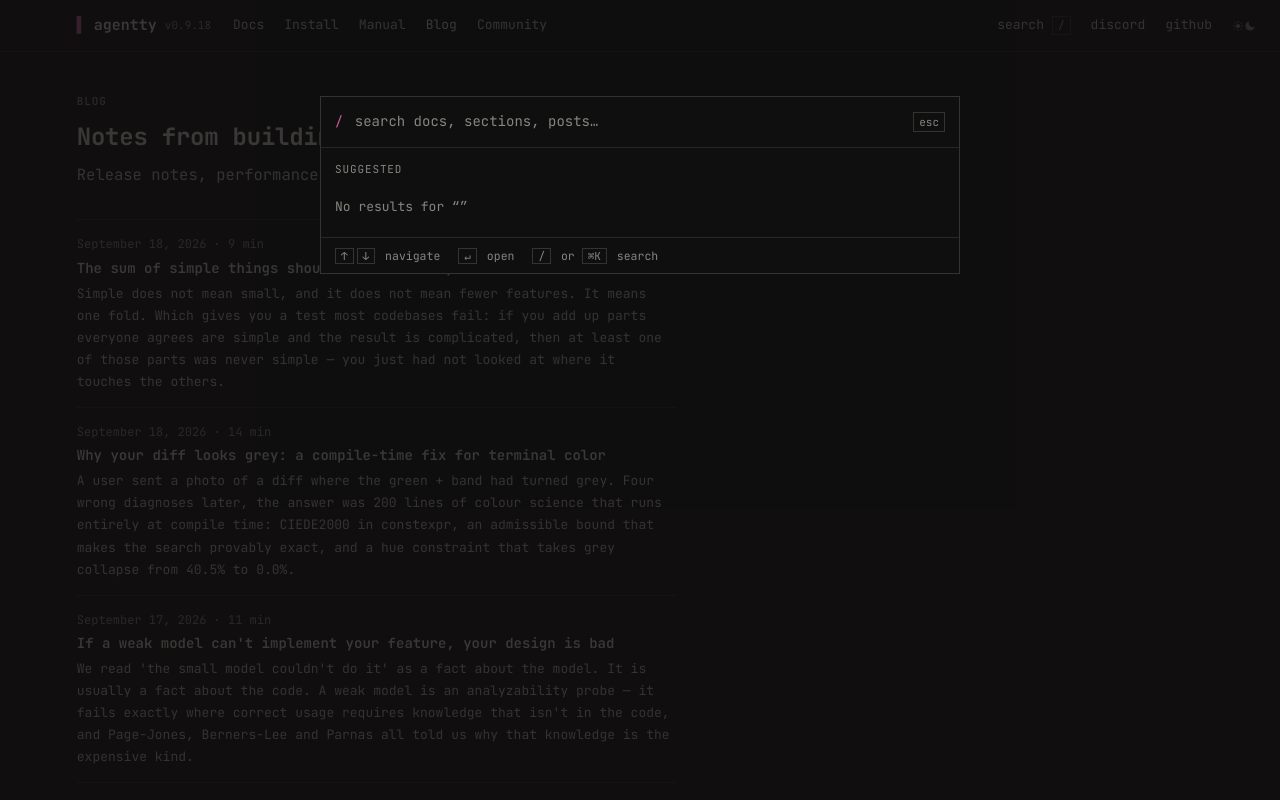
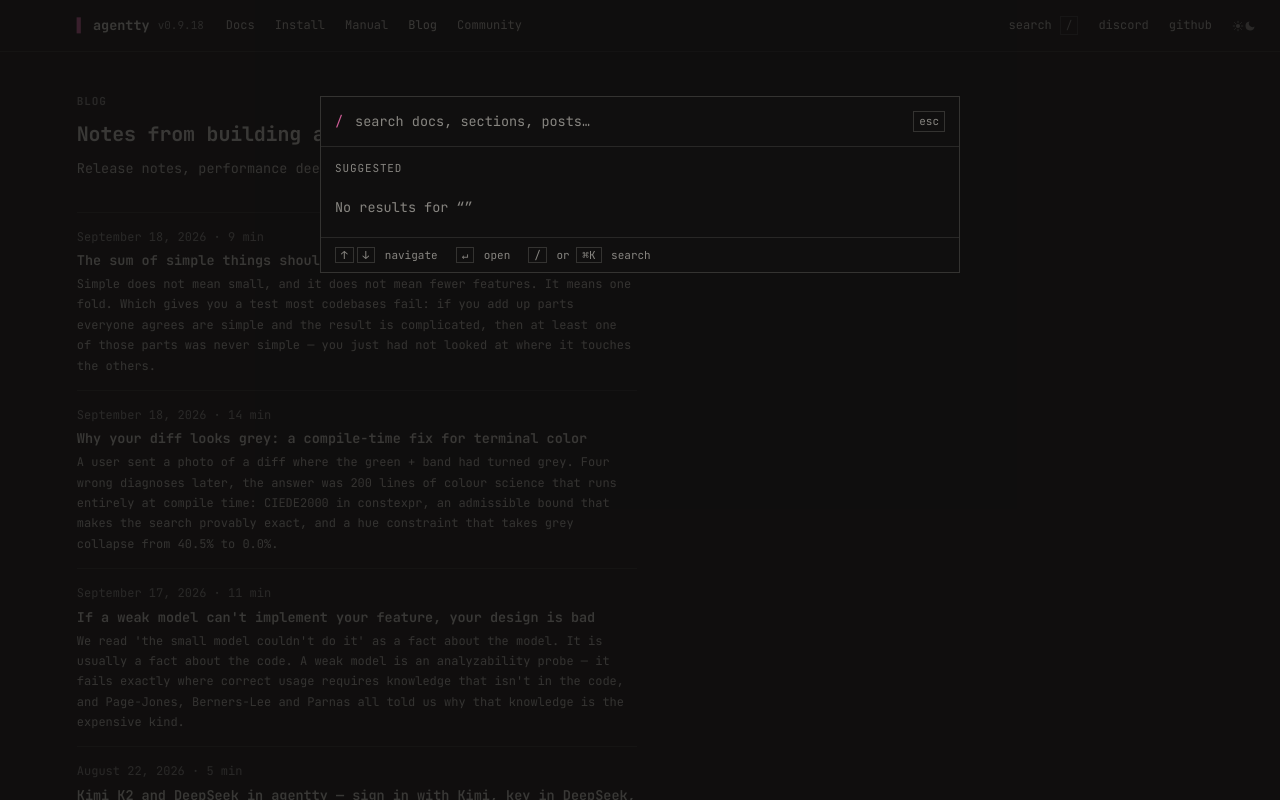
Before and after one commit to 1ay1/agentty.org, a Next.js app: page /blog in a window 1280 px wide. Both pictures are taken after a click on the button "Search the docs". Shown: the top 800 px of the page. Built offline with nearby package versions, Linux system fonts and the light colour scheme.

Commit message:
One type scale: 11/12/13.5/15/20, smaller overall

```diff
--- a/app/site.css
+++ b/app/site.css
@@ -26,7 +26,13 @@
   --mono: var(--font-mono), "JetBrains Mono", ui-monospace, SFMono-Regular, Menlo, Consolas, monospace;
   --gutter: clamp(20px, 6vw, 80px);
   --nav-h: 52px;
-  --measure: 600px;   /* ≈64 chars of 15px mono: a comfortable line */
+  /* type scale: five sizes, nothing else */
+  --fs-xs: 11px;      /* uppercase labels, kbd */
+  --fs-sm: 12px;      /* meta, captions, toc, code */
+  --fs-base: 13.5px;  /* body, prose, nav, sidebar */
+  --fs-md: 15px;      /* h2 */
+  --fs-lg: 20px;      /* h1 */
+  --measure: 560px;   /* ≈68 chars of 13.5px mono */
   --hl-foreground: #cecdc3; --hl-token-comment: #6f6e69; --hl-token-keyword: #ce5d97;
   --hl-token-string: #3aa99f; --hl-token-string-expression: #879a39; --hl-token-function: #4385be;
   --hl-token-constant: #da702c; --hl-token-parameter: #cecdc3; --hl-token-punctuation: #878580;
@@ -62,7 +68,7 @@ body {
   margin: 0;
   background: var(--bg);
   color: var(--text);
-  font: 14px/1.7 var(--mono);
+  font: var(--fs-base)/1.7 var(--mono);
   font-feature-settings: "zero", "kern";
   -webkit-font-smoothing: antialiased;
   text-rendering: optimizeLegibility;
@@ -95,26 +101,26 @@ button { font: inherit; color: inherit; }
 }
 .wrap { width: 100%; padding: 0 24px 0 var(--gutter); }
 .nav-inner { display: flex; align-items: center; gap: 22px; }
-.brand { display: flex; align-items: center; gap: 8px; color: var(--text); text-decoration: none; font-weight: 700; font-size: 15px; }
+.brand { display: flex; align-items: center; gap: 8px; color: var(--text); text-decoration: none; font-weight: 700; font-size: var(--fs-base); }
 .brand:hover { color: var(--text); }
 .brand-mark { color: var(--accent); }
-.brand-ver { font-size: 11px; color: var(--text-faint); font-weight: 400; }
+.brand-ver { font-size: var(--fs-xs); color: var(--text-faint); font-weight: 400; }
 .nav-links { display: flex; gap: 20px; }
 .nav-links a, .nav-cta a, .cmdk-trigger {
-  color: var(--text-dim); text-decoration: none; font-size: 13px; white-space: nowrap;
+  color: var(--text-dim); text-decoration: none; font-size: var(--fs-sm); white-space: nowrap;
 }
 .nav-links a:hover, .nav-links a[aria-current], .nav-cta a:hover, .cmdk-trigger:hover { color: var(--text); }
 .nav-spacer { flex: 1; }
 .nav-cta { display: flex; align-items: center; gap: 20px; }
 .cmdk-trigger { display: inline-flex; align-items: center; gap: 8px; padding: 0; background: none; border: 0; cursor: pointer; }
-.cmdk-trigger kbd { font-size: 11px; color: var(--text-faint); border: 1px solid var(--border); padding: 0 5px; line-height: 1.5; }
+.cmdk-trigger kbd { font-size: var(--fs-xs); color: var(--text-faint); border: 1px solid var(--border); padding: 0 5px; line-height: 1.5; }
 .theme-toggle { display: inline-flex; align-items: center; justify-content: center; width: 24px; height: 24px; padding: 0; background: none; border: 0; color: var(--text-faint); cursor: pointer; }
 .theme-toggle:hover { color: var(--text); }
 .theme-icon { width: 14px; height: 14px; }
 html[data-theme="dark"] .theme-icon.moon, html[data-theme="light"] .theme-icon.sun { display: none; }
 .nav-toggle {
   display: none; align-items: center; justify-content: center; width: 40px; height: 34px; padding: 0;
-  font-size: 15px; background: none; border: 1px solid var(--border); color: var(--text-dim); cursor: pointer;
+  font-size: var(--fs-md); background: none; border: 1px solid var(--border); color: var(--text-dim); cursor: pointer;
 }
 .nav-toggle:hover { color: var(--text); border-color: var(--text-faint); }
 
@@ -137,26 +143,26 @@ html[data-theme="dark"] .theme-icon.moon, html[data-theme="light"] .theme-icon.s
 
 /* ── shared text blocks ───────────────────────────────────────────────── */
 .kicker, .sec-title, .docs-toc .t, .note .label, .docnav .dir {
-  font-size: 11px; letter-spacing: .08em; text-transform: uppercase; font-weight: 600; color: var(--text-faint);
+  font-size: var(--fs-xs); letter-spacing: .08em; text-transform: uppercase; font-weight: 600; color: var(--text-faint);
 }
 .kicker { margin: 0 0 10px; }
-.lead { color: var(--text-dim); font-size: 15.5px; line-height: 1.65; margin: 10px 0 32px; text-wrap: pretty; }
+.lead { color: var(--text-dim); font-size: var(--fs-base); line-height: 1.7; margin: 10px 0 32px; text-wrap: pretty; }
 .lead strong { color: var(--text-dim); }
-.breadcrumb { display: flex; flex-wrap: wrap; align-items: baseline; gap: 6px; font-size: 12px; color: var(--text-faint); margin-bottom: 20px; }
+.breadcrumb { display: flex; flex-wrap: wrap; align-items: baseline; gap: 6px; font-size: var(--fs-sm); color: var(--text-faint); margin-bottom: 20px; }
 .breadcrumb a { color: var(--text-dim); text-decoration: none; }
 .breadcrumb a:hover { color: var(--text); text-decoration: underline; }
 .breadcrumb .sep { color: var(--border); }
 .breadcrumb .cur { color: var(--text); }
 
 /* prose rendered from markdown (docs, blog, guides, compare, pages) */
-.doc-body { color: var(--text-dim); font-size: 15px; line-height: 1.8; hyphens: manual; }
+.doc-body { color: var(--text-dim); font-size: var(--fs-base); line-height: 1.8; hyphens: manual; }
 .doc-body p, .doc-body li { text-wrap: pretty; }
 .doc-body :is(h2, h3, h4) { text-wrap: balance; }
 .doc-chunk { display: contents; }
 .doc-body p, .doc-body ul, .doc-body ol { margin: 0 0 1.15em; }
-.doc-body h2 { font-size: 18px; line-height: 1.4; margin: 2.8em 0 .8em; }
-.doc-body h3 { font-size: 15.5px; line-height: 1.45; margin: 2em 0 .6em; }
-.doc-body h4 { font-size: 15px; margin: 1.6em 0 .5em; color: var(--text-dim); }
+.doc-body h2 { font-size: var(--fs-md); line-height: 1.4; margin: 2.8em 0 .8em; }
+.doc-body h3 { font-size: var(--fs-base); line-height: 1.5; margin: 2em 0 .6em; }
+.doc-body h4 { font-size: var(--fs-base); margin: 1.6em 0 .5em; color: var(--text-dim); }
 .doc-body :is(h2, h3, h4) { position: relative; scroll-margin-top: calc(var(--nav-h) + 24px); }
 .doc-body > :first-child, .doc-chunk:first-child > :first-child { margin-top: 0; }
 /* heading self-link: a quiet # after the heading, shown on hover / focus */
@@ -193,17 +199,17 @@ html[data-theme="dark"] .theme-icon.moon, html[data-theme="light"] .theme-icon.s
 .codeblock-head {
   display: flex; align-items: center; justify-content: space-between; gap: 12px;
   padding: 4px 6px 4px 14px; border-bottom: 1px solid var(--border-soft);
-  font-size: 11px; color: var(--text-faint); letter-spacing: .04em;
+  font-size: var(--fs-xs); color: var(--text-faint); letter-spacing: .04em;
 }
 pre.code {
   margin: 0; padding: 12px 14px; overflow-x: auto; tab-size: 4;
-  background: none; font-size: 13.5px; line-height: 1.7; color: var(--hl-foreground);
+  background: none; font-size: var(--fs-sm); line-height: 1.7; color: var(--hl-foreground);
 }
 pre.code code { background: none; border: 0; padding: 0; font-size: inherit; color: inherit; overflow-wrap: normal; }
 pre.code .line:empty::before { content: " "; }
 .codeblock-copy {
   height: 22px; padding: 0 8px; cursor: pointer; background: none;
-  border: 1px solid transparent; color: var(--text-faint); font-size: 11px;
+  border: 1px solid transparent; color: var(--text-faint); font-size: var(--fs-xs);
 }
 .codeblock-copy:hover { color: var(--text); border-color: var(--border); }
 .codeblock-copy[data-done] { color: var(--accent); }
@@ -219,12 +225,12 @@ pre.code .line:empty::before { content: " "; }
 
 /* tables */
 .tablewrap { overflow-x: auto; margin: 0 0 20px; border: 1px solid var(--border-soft); }
-table { width: 100%; border-collapse: collapse; font-size: 13px; }
+table { width: 100%; border-collapse: collapse; font-size: var(--fs-sm); }
 th, td { text-align: left; padding: 8px 12px; border-bottom: 1px solid var(--border-soft); vertical-align: top; }
 thead th { color: var(--text-faint); font-weight: 600; border-bottom-color: var(--border); }
 tbody tr:last-child td { border-bottom: 0; }
 td.mono, th.mono { white-space: nowrap; }
-td.hash { font-size: 11px; color: var(--text-faint); }
+td.hash { font-size: var(--fs-xs); color: var(--text-faint); }
 td.mono code, td.mono a code { background: none; border: 0; padding: 0; font-size: inherit; color: inherit; }
 td .win { color: var(--text); }
 
@@ -238,7 +244,7 @@ td .win { color: var(--text); }
 .copyrow-caret { color: var(--accent); }
 .copybtn {
   flex: none; height: 28px; padding: 0 10px; cursor: pointer;
-  background: none; border: 1px solid var(--border); color: var(--text-dim); font-size: 12px;
+  background: none; border: 1px solid var(--border); color: var(--text-dim); font-size: var(--fs-sm);
 }
 .copybtn:hover { color: var(--text); border-color: var(--text-faint); }
 
@@ -246,31 +252,31 @@ td .win { color: var(--text); }
 .docnav { display: grid; grid-template-columns: 1fr 1fr; gap: 12px; margin-top: 48px; }
 .docnav a {
   display: flex; flex-direction: column; gap: 2px; padding: 12px 14px;
-  border: 1px solid var(--border-soft); color: var(--text); text-decoration: none; font-size: 13px;
+  border: 1px solid var(--border-soft); color: var(--text); text-decoration: none; font-size: var(--fs-sm);
 }
 .docnav a:hover { border-color: var(--text-faint); }
 .docnav a.next { text-align: right; grid-column: 2; }
-.edit-page { margin-top: 20px; font-size: 12px; }
+.edit-page { margin-top: 20px; font-size: var(--fs-sm); }
 .edit-page a { color: var(--text-faint); text-decoration: none; }
 .edit-page a:hover { color: var(--text); }
 
 /* ── standalone pages (blog, guides, compare, alternatives, changelog, 404…) */
 .page { max-width: calc(var(--measure) + var(--gutter) + 24px); padding: 40px 24px 96px var(--gutter); }
-.page h1 { font-size: 24px; letter-spacing: -0.01em; }
-.post-meta { font-size: 12px; color: var(--text-faint); margin: 8px 0 0; }
+.page h1 { font-size: var(--fs-lg); letter-spacing: -0.01em; }
+.post-meta { font-size: var(--fs-sm); color: var(--text-faint); margin: 8px 0 0; }
 .post .lead { margin-top: 12px; }
 
 .index-list { list-style: none; padding: 0; margin: 0; border-top: 1px solid var(--border-soft); }
 .index-list li { border-bottom: 1px solid var(--border-soft); }
 .index-list a { display: grid; gap: 2px; padding: 14px 0; text-decoration: none; }
 .index-list a:hover .il-title { color: var(--accent); }
-.il-meta { font-size: 12px; color: var(--text-faint); }
+.il-meta { font-size: var(--fs-sm); color: var(--text-faint); }
 .il-title { color: var(--text); font-weight: 600; }
-.il-sub { color: var(--text-dim); font-size: 13px; }
+.il-sub { color: var(--text-dim); font-size: var(--fs-sm); }
 
 .cta { margin: 48px 0 0; padding-top: 24px; border-top: 1px solid var(--border-soft); color: var(--text-dim); }
 .cta > code { display: block; padding: 10px 14px; margin: 8px 0 12px; background: var(--bg-soft); border: 1px solid var(--border-soft); color: var(--text); overflow-x: auto; white-space: nowrap; }
-.cta-links { display: flex; gap: 20px; font-size: 13px; }
+.cta-links { display: flex; gap: 20px; font-size: var(--fs-sm); }
 .related { margin-top: 40px; }
 .related ul { padding-left: 18px; }
 
@@ -279,15 +285,15 @@ td .win { color: var(--text); }
   display: grid; grid-template-columns: 210px minmax(0, var(--measure)) 180px; gap: 56px;
   padding: 40px 24px 96px var(--gutter);
 }
-.docs-main h1 { font-size: 24px; letter-spacing: -0.01em; }
+.docs-main h1 { font-size: var(--fs-lg); letter-spacing: -0.01em; }
 .doc-head { margin-bottom: 36px; }
 .doc-head .lead { margin: 10px 0 14px; }
-.page-actions { display: flex; gap: 16px; font-size: 12px; }
+.page-actions { display: flex; gap: 16px; font-size: var(--fs-sm); }
 .page-actions button, .page-actions a {
   padding: 0; background: none; border: 0; cursor: pointer; color: var(--text-faint); text-decoration: none;
 }
 .page-actions button:hover, .page-actions a:hover { color: var(--text); }
-.toc-inline { display: none; margin: 0 0 32px; border: 1px solid var(--border-soft); font-size: 13px; }
+.toc-inline { display: none; margin: 0 0 32px; border: 1px solid var(--border-soft); font-size: var(--fs-sm); }
 .toc-inline summary { padding: 9px 12px; cursor: pointer; color: var(--text-dim); list-style: none; }
 .toc-inline summary::-webkit-details-marker { display: none; }
 .toc-inline summary::after { content: "+"; float: right; color: var(--text-faint); }
@@ -306,7 +312,7 @@ td .win { color: var(--text); }
 .sec-title { margin: 0 0 6px; }
 .docs-side a {
   position: relative; display: block; padding: 3px 0 3px 14px;
-  color: var(--text-dim); text-decoration: none; font-size: 13px; line-height: 1.45;
+  color: var(--text-dim); text-decoration: none; font-size: var(--fs-sm); line-height: 1.5;
 }
 .docs-side a:hover { color: var(--text); }
 .docs-side a.active { color: var(--accent); font-weight: 500; }
@@ -315,7 +321,7 @@ td .win { color: var(--text); }
 .docs-toc .t { margin: 0 0 8px; }
 .docs-toc a {
   display: block; padding: 3px 0 3px 12px; border-left: 1px solid var(--border-soft);
-  color: var(--text-faint); text-decoration: none; font-size: 12px; line-height: 1.45;
+  color: var(--text-faint); text-decoration: none; font-size: var(--fs-sm); line-height: 1.5;
 }
 .docs-toc a.sub { padding-left: 24px; }
 .docs-toc a:hover { color: var(--text); }
@@ -334,7 +340,7 @@ td .win { color: var(--text); }
   .docs-side-toggle {
     display: flex; justify-content: space-between; align-items: center; width: 100%;
     margin-bottom: 16px; padding: 10px 12px; cursor: pointer;
-    background: none; border: 1px solid var(--border-soft); color: var(--text); font-size: 13px;
+    background: none; border: 1px solid var(--border-soft); color: var(--text); font-size: var(--fs-sm);
   }
 }
 
@@ -343,14 +349,14 @@ td .win { color: var(--text); }
   position: fixed; inset: 0; z-index: 300; display: grid; place-items: start center; padding-top: 12vh;
   background: color-mix(in srgb, var(--bg) 78%, transparent);
 }
-.cmdk { width: min(640px, calc(100vw - 24px)); background: var(--bg); border: 1px solid var(--border); font-size: 13px; }
+.cmdk { width: min(640px, calc(100vw - 24px)); background: var(--bg); border: 1px solid var(--border); font-size: var(--fs-base); }
 .cmdk-inputrow { display: flex; align-items: center; gap: 10px; padding: 12px 14px; border-bottom: 1px solid var(--border-soft); }
 .cmdk-prompt { color: var(--accent); }
-.cmdk-input { flex: 1; min-width: 0; background: none; border: 0; outline: 0; color: var(--text); font: inherit; font-size: 14px; }
+.cmdk-input { flex: 1; min-width: 0; background: none; border: 0; outline: 0; color: var(--text); font: inherit; font-size: var(--fs-base); }
 .cmdk-input::placeholder { color: var(--text-faint); }
-.cmdk-esc, .cmdk-foot kbd { border: 1px solid var(--border); padding: 0 5px; font-size: 11px; color: var(--text-faint); }
+.cmdk-esc, .cmdk-foot kbd { border: 1px solid var(--border); padding: 0 5px; font-size: var(--fs-xs); color: var(--text-faint); }
 .cmdk-results { max-height: min(56vh, 460px); overflow-y: auto; overscroll-behavior: contain; padding: 4px 0; }
-.cmdk-heading { padding: 8px 14px 4px; font-size: 11px; letter-spacing: .08em; text-transform: uppercase; color: var(--text-faint); }
+.cmdk-heading { padding: 8px 14px 4px; font-size: var(--fs-xs); letter-spacing: .08em; text-transform: uppercase; color: var(--text-faint); }
 .cmdk-item {
   display: grid; grid-template-columns: minmax(0, 1fr) auto; gap: 16px; width: 100%; padding: 8px 14px;
   background: none; border: 0; border-left: 2px solid transparent; text-align: left; cursor: pointer; color: var(--text-dim);
@@ -358,9 +364,9 @@ td .win { color: var(--text); }
 .cmdk-item.sel { background: var(--bg-soft); border-left-color: var(--accent); color: var(--text); }
 .cmdk-title { overflow: hidden; text-overflow: ellipsis; white-space: nowrap; }
 .cmdk-parent { color: var(--text-faint); }
-.cmdk-section { color: var(--text-faint); font-size: 12px; }
+.cmdk-section { color: var(--text-faint); font-size: var(--fs-sm); }
 .cmdk-empty { padding: 14px; color: var(--text-faint); }
-.cmdk-foot { display: flex; gap: 18px; padding: 8px 14px; border-top: 1px solid var(--border-soft); color: var(--text-faint); font-size: 11.5px; }
+.cmdk-foot { display: flex; gap: 18px; padding: 8px 14px; border-top: 1px solid var(--border-soft); color: var(--text-faint); font-size: var(--fs-xs); }
 .cmdk-foot kbd { margin-right: 3px; }
 @media (max-width: 720px) {
   .cmdk-overlay { padding-top: 0; place-items: start stretch; }
@@ -375,21 +381,21 @@ body:has(.home) { --gutter: 24px; }
 .home-logo { margin: 0 0 18px; }
 .home-logo .agentty-logo { margin: 0; font-size: clamp(6px, 1.6vw, 10px) !important; }
 /* one line at any width: 43 chars × 0.6em ≈ 26em */
-.home h1 { white-space: nowrap; font-size: min(24px, calc((min(760px, 100vw) - var(--gutter) - 24px) / 26.5)); margin: 0 0 6px; }
+.home h1 { white-space: nowrap; font-size: min(var(--fs-lg), calc((min(760px, 100vw) - var(--gutter) - 24px) / 26.5)); margin: 0 0 6px; }
 .home-head p { color: var(--text-dim); }
 .home-demo { margin: 36px 0 0; }
 .home-demo, .home-info, .home-links { width: min(780px, calc(100vw - var(--gutter) - 16px)); }
-.home-demo figcaption { margin-top: 10px; color: var(--text-faint); font-size: 12px; }
+.home-demo figcaption { margin-top: 10px; color: var(--text-faint); font-size: var(--fs-sm); }
 .home-info { margin-top: 36px; }
 .home-facts { display: grid; grid-template-columns: 9ch minmax(0, 1fr); gap: 12px 24px; margin: 0; align-items: baseline; }
 .home-facts dt { color: var(--text-faint); }
 .home-facts dd { margin: 0; min-width: 0; color: var(--text-dim); overflow-wrap: anywhere; }
 .home-facts code, .home-facts kbd { font: inherit; color: var(--text); }
 .home-install { display: grid; grid-template-columns: minmax(0, 1fr); gap: 8px; }
-.home-install > span { color: var(--text-faint); font-size: 12.5px; }
+.home-install > span { color: var(--text-faint); font-size: var(--fs-sm); }
 .home-links {
   display: flex; flex-wrap: wrap; align-items: baseline; gap: 6px 22px;
-  margin-top: 36px; font-size: 13.5px;
+  margin-top: 36px; font-size: var(--fs-base);
 }
 .home-links a { color: var(--text); text-decoration: none; }
 .home-links a:hover { color: var(--accent); text-decoration: underline; }
@@ -399,7 +405,7 @@ body:has(.home) { --gutter: 24px; }
 /* ── demo terminal (ReplayTerminal) ───────────────────────────────────── */
 .replay { border: 1px solid var(--border); background: #100f0f; contain: layout paint style; isolation: isolate; }
 .replay-bar { display: none; }
-.replay-bar { padding: 6px 12px; border-bottom: 1px solid #282726; color: #878580; font-size: 12px; }
+.replay-bar { padding: 6px 12px; border-bottom: 1px solid #282726; color: #878580; font-size: var(--fs-sm); }
 .replay-screen { padding: 16px 18px; overflow: hidden; container-type: inline-size; }
 /* --cols × --rows cells. JetBrains Mono's advance is 0.6em, so the cell width
    sets the font size; the row height snaps to device pixels (no seams). */
@@ -432,17 +438,15 @@ body:has(.home) { --gutter: 24px; }
 @media (max-width: 720px) {
   .nav-links, .nav-cta { display: none; }
   .nav-toggle { display: inline-flex; }
-  .page h1, .docs-main h1 { font-size: 21px; }
-  .doc-body { font-size: 14px; line-height: 1.75; }   /* ~42 chars/line on a phone */
-  .doc-body h2 { font-size: 17px; }
-  pre.code { font-size: 12.5px; }
-  .lead { font-size: 14px; }
+  .page h1, .docs-main h1 { font-size: 18px; }
+  .cmdk-input { font-size: 16px; }   /* <16px makes iOS zoom on focus */
+  .doc-body { line-height: 1.75; }
   .breadcrumb a, .edit-page a { display: inline-block; padding: 6px 0; }
   .docnav { grid-template-columns: 1fr; }
   .docnav a.next { grid-column: 1; }
   .home-links { gap: 2px 18px; }
   .home-links a { padding: 10px 0; }
-  table { font-size: 12.5px; }
+
 }
 @media (max-width: 560px) {
   .home-facts { grid-template-columns: minmax(0, 1fr); gap: 2px 0; }
```
